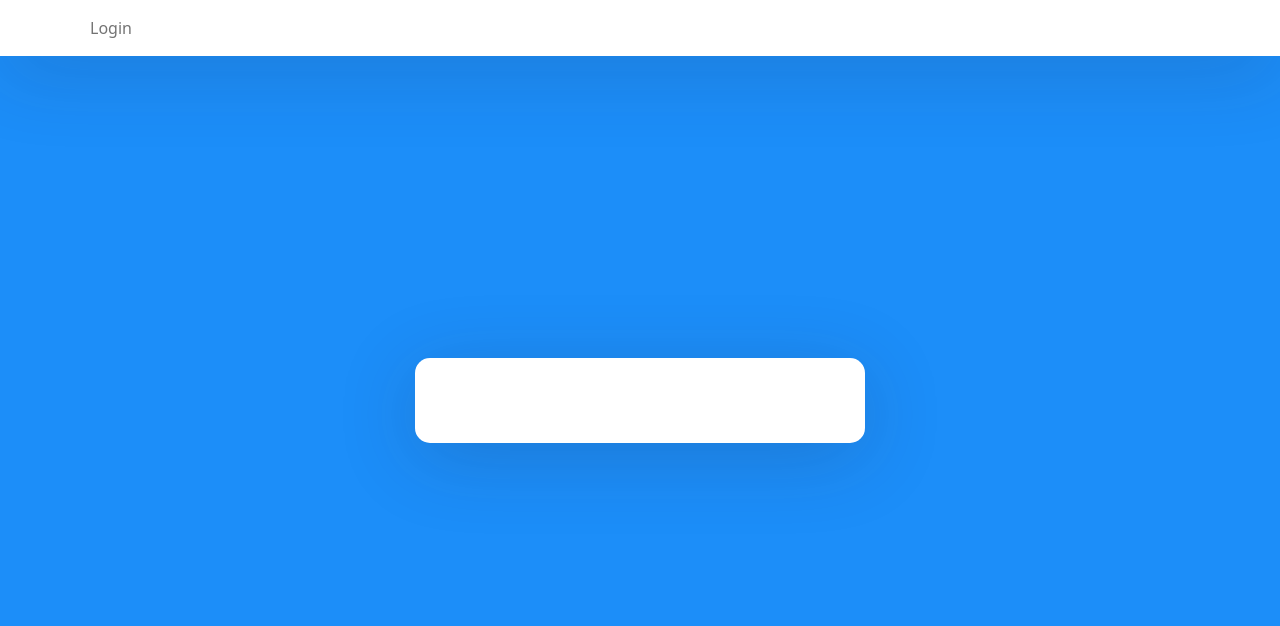
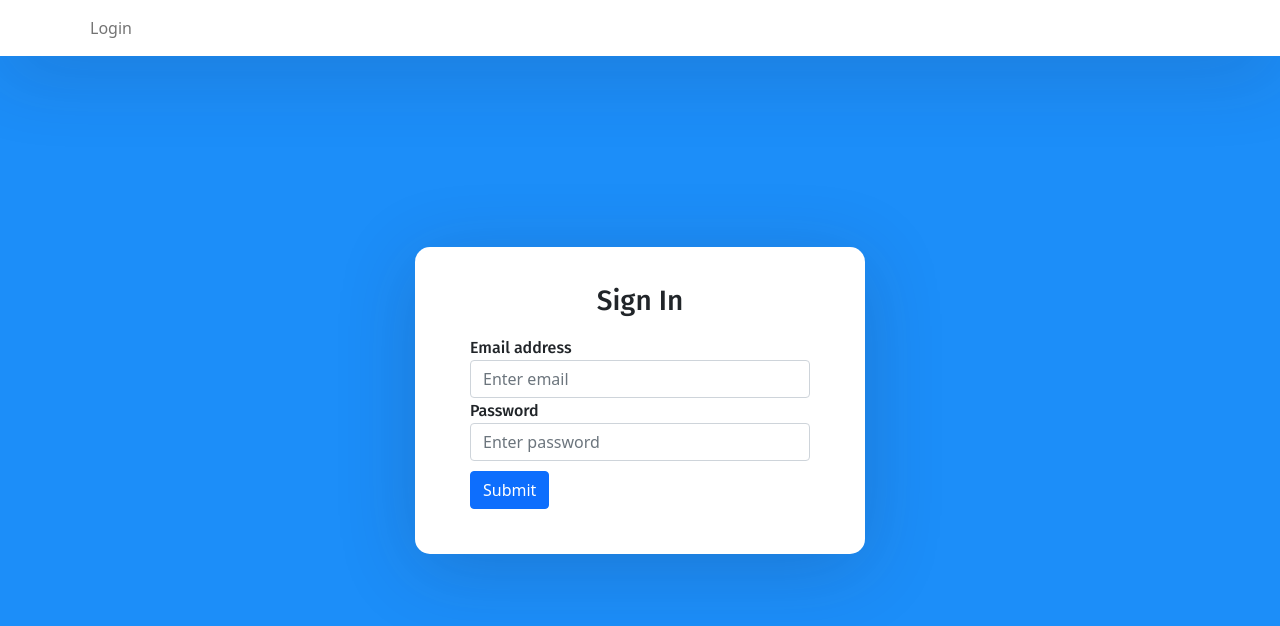
Before and after one commit to sterlingwalker/devops-auth, a React (Create React App) app in the folder devops_ftp/: page /sign-in in a window 1280 px wide. Before the commit this address had no page. Shown: the top 626 px of the page. Built offline with nearby package versions, Linux system fonts and the light colour scheme.

Commit message:
Update App.js

```diff
--- a/devops_ftp/src/App.js
+++ b/devops_ftp/src/App.js
@@ -20,10 +20,7 @@ function App() {
       </nav>
       <div className="auth-wrapper">
         <div className="auth-inner">
-          <Routes>
-            <Route path='/' element={<Login />} />
-          </Routes>
-
+          <Login />
         </div>
       </div>
     </div>
```
